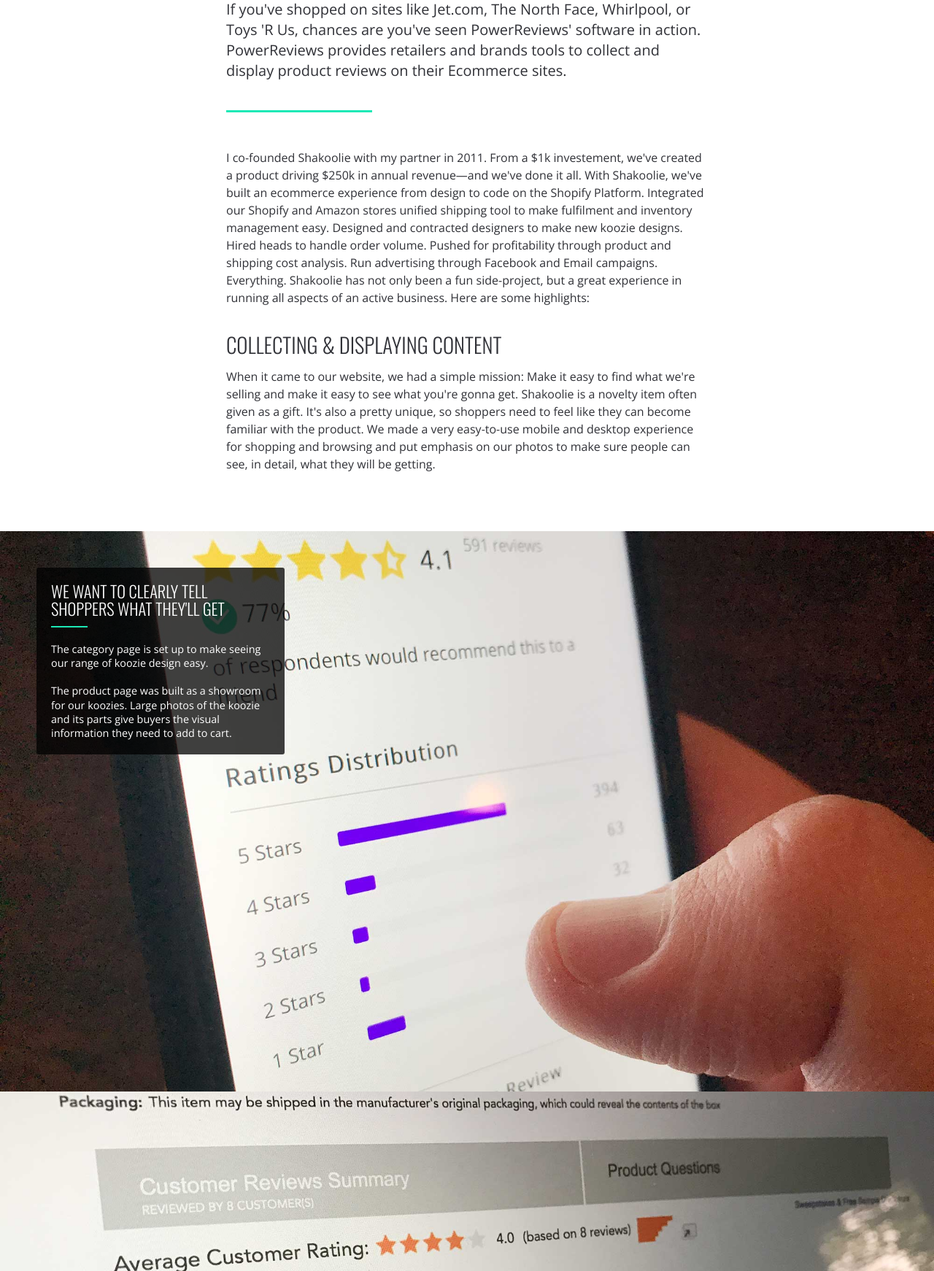
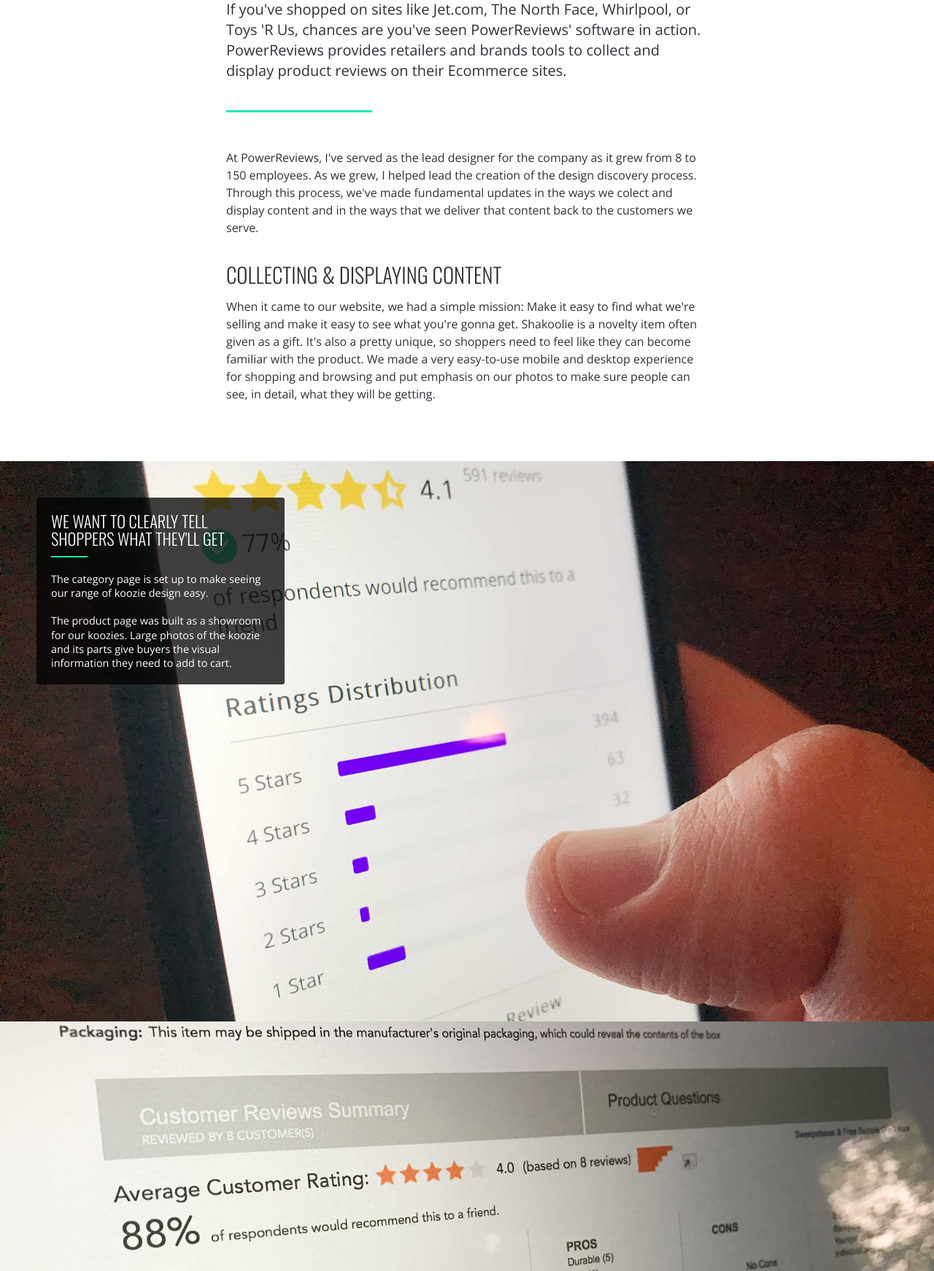
Before and after one commit to ztwalsh/ztwalsh.com, a PHP site: page /powerreviews.php in a window 1280 px wide. Shown: the part 178-1920 px from the top of the page at 73% size. Run offline with PHP 8.4, Linux system fonts and the light colour scheme; some libraries are stand-ins or nearby versions.

Commit message:
Adding all of the new things I added.

```diff
--- a/lib/include.head.php
+++ b/lib/include.head.php
@@ -4,7 +4,7 @@
   <meta name="Keywords" content="user experience, ui design, web design, mobile design, zach walsh, zachary walsh, chicago, illinois">
   <meta name="viewport" content="width=device-width, initial-scale=1, minimum-scale=1, maximum-scale=1">
 
-  <link rel="stylesheet" href="css/styles.css" type="text/css" />
+  <link rel="stylesheet" href="styles/styles.css" type="text/css" />
   <link rel="stylesheet" href="//maxcdn.bootstrapcdn.com/font-awesome/4.3.0/css/font-awesome.min.css">
 
   <script type="text/javascript" src="js/jquery.js"></script>
--- a/powerreviews.php
+++ b/powerreviews.php
@@ -15,7 +15,7 @@
 					<span></span>
 				</div>
 
-				<p>I co-founded Shakoolie with my partner in 2011. From a  $1k investement, we've created a product driving $250k in annual revenue&mdash;and we've done it all. With Shakoolie, we've built an ecommerce experience from design to code on the Shopify Platform. Integrated our Shopify and Amazon stores unified shipping tool to make fulfilment and inventory management easy. Designed and contracted designers to make new koozie designs. Hired heads to handle order volume. Pushed for profitability through product and shipping cost analysis. Run advertising through Facebook and Email campaigns. Everything. Shakoolie has not only been a fun side-project, but a great experience in running all aspects of an active business. Here are some highlights:</p>
+				<p>At PowerReviews, I've served as the lead designer for the company as it grew from 8 to 150 employees. As we grew, I helped lead the creation of the design discovery process. Through this process, we've made fundamental updates in the ways we colect and display content and in the ways that we deliver that content back to the customers we serve.</p>
 
 				<h3 class="heading-2">Collecting & Displaying Content</h3>
 				<p>When it came to our website, we had a simple mission: Make it easy to find what we're selling and make it easy to see what you're gonna get. Shakoolie is a novelty item often given as a gift. It's also a pretty unique, so shoppers need to feel like they can become familiar with the product. We made a very easy-to-use mobile and desktop experience for shopping and browsing and put emphasis on our photos to make sure people can see, in detail, what they will be getting.</p>
@@ -38,16 +38,13 @@
 				<img src="images/powerreviews_display-03.jpg" />
 			</figure>
 			<figure>
-				<img src="images/powerreviews_display-04.jpg" />
-			</figure>
-			<figure>
 				<img src="images/powerreviews_collect-01.jpg" />
 			</figure>
 		</section>
 
 
 		<section class="content spacer">
-				<h3 class="heading-2">Redesigning a Dashboard</h3>
+				<h3 class="heading-2">Redesigning the Dashboard</h3>
 				<p>I am a web guy. </p>
 		</section>
 
--- a/shakoolie.php
+++ b/shakoolie.php
@@ -32,7 +32,7 @@
 					The product page was built as a showroom for our koozies. Large photos of the koozie and its parts give buyers the visual information they need to add to cart.</figcaption>
 			</figure>
 			<figure>
-				<img src="images/shakoolie_web-03.jpg" />
+				<img src="images/shakoolie_web-06.jpg" />
 			</figure>
 			<figure>
 				<img src="images/shakoolie_web-01.jpg" />
@@ -64,7 +64,7 @@
 
 		<section class="content spacer">
 				<h3 class="heading-2">Shipping Design</h3>
-				<p>Lorem ipsum dolor sit amet, ullamcorper nec eget convallis, ultricies viverra id libero diam praesent in. Posuere euismod id vel laoreet non egestas, ipsum primis mi sollicitudin metus, diam ac, elit vivamus suscipit varius. Mus morbi placerat metus, risus turpis feugiat magna, ut lacinia semper in ea elit ut, nonummy etiam vehicula duis. Sagittis vivamus lectus viverra eleifend torquent vitae. Tellus id at, vitae provident sed mauris tellus. Eu duis maecenas, lorem tincidunt ut. Habitant mi eu. Feugiat suspendisse id lectus, integer lacinia aliquam. Luctus dolor eu risus dolorum elementum, tincidunt leo quis, per lorem, tortor maecenas vehicula vivamus. Nisl quis eros proin condimentum, dolor quis, eleifend velit aliquam praesent. Tempor interdum auctor arcu orci ac.</p>
+				<p>When it comes to shipping materials, our goal was simple: build excitement when a customer sees that their package has arrived. People receive packages all of the time&mdash;their amazon orders always come in the same kind of box. We differentiate by drawing attetion to the unique order they made with us. We push our bold, blue brand color and use the line "Take me to your shower" to instill visual recognition followed by something fun to remind them why they purchased in the first place.</p>
 		</section>
 
 
```
Also changed, not shown: styles/styles.css (renamed from css/styles.css), 1 other file.
